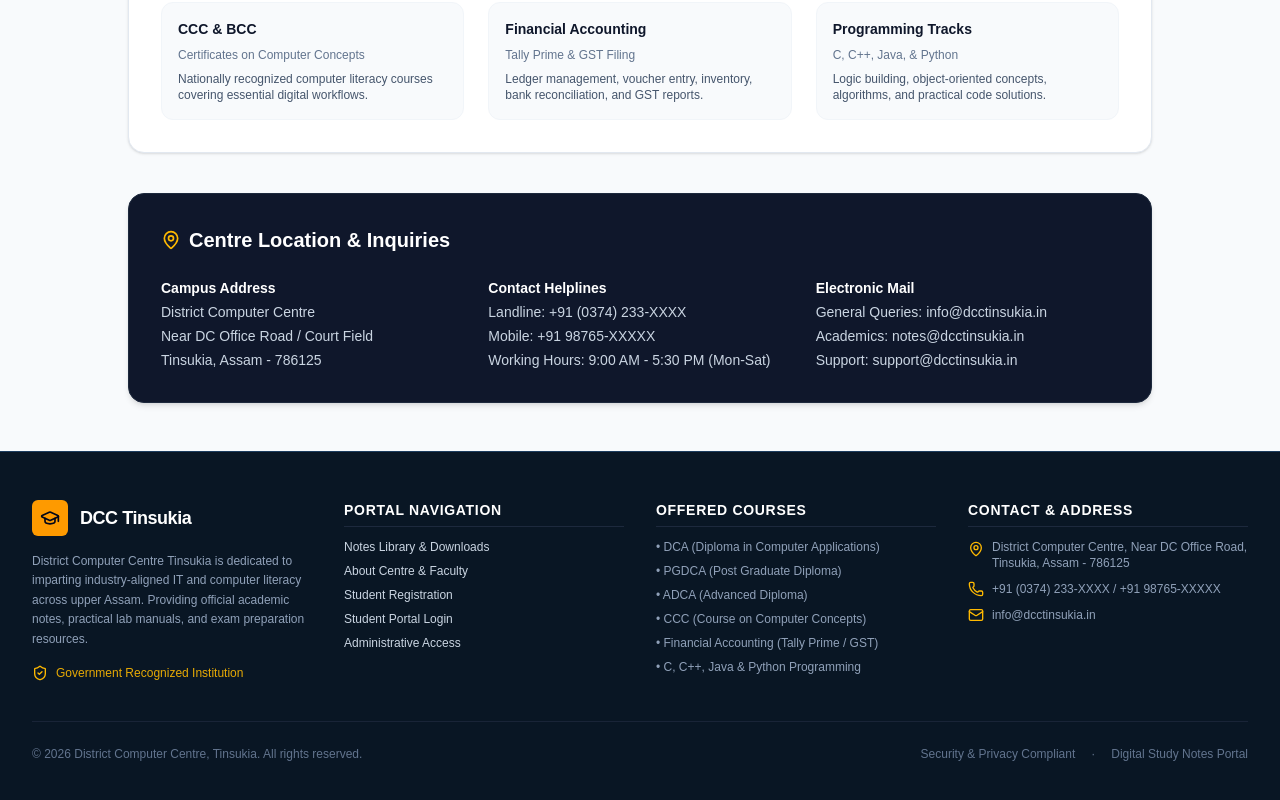
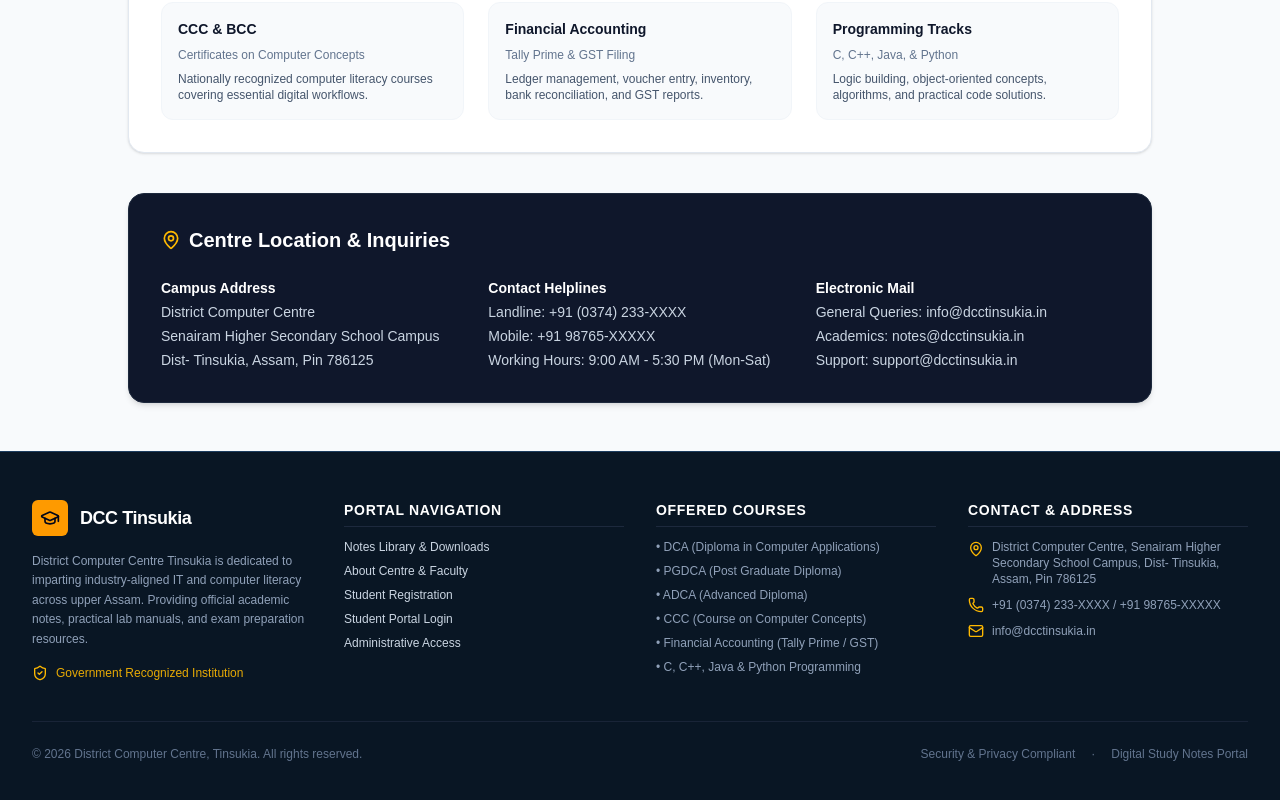
Before and after one commit to b4bidyut-dev/dcctinsukia, a Next.js app: page /about in a window 1280 px wide. Shown: the part 987-1787 px from the top of the page. Built offline with nearby package versions, Linux system fonts and the light colour scheme; no server answers.

Commit message:
fix: update address to Senairam Higher Secondary School Campus

```diff
--- a/src/app/about/page.tsx
+++ b/src/app/about/page.tsx
@@ -124,8 +124,8 @@ export default function AboutPage() {
             <div className="space-y-1">
               <div className="font-bold text-white">Campus Address</div>
               <p>District Computer Centre</p>
-              <p>Near DC Office Road / Court Field</p>
-              <p>Tinsukia, Assam - 786125</p>
+              <p>Senairam Higher Secondary School Campus</p>
+              <p>Dist- Tinsukia, Assam, Pin 786125</p>
             </div>
 
             <div className="space-y-1">
--- a/src/components/Footer.tsx
+++ b/src/components/Footer.tsx
@@ -80,7 +80,7 @@ export default function Footer() {
             <div className="space-y-2.5 text-xs text-slate-400">
               <div className="flex items-start space-x-2">
                 <MapPin className="w-4 h-4 text-amber-400 shrink-0 mt-0.5" />
-                <span>District Computer Centre, Near DC Office Road, Tinsukia, Assam - 786125</span>
+                <span>District Computer Centre, Senairam Higher Secondary School Campus, Dist- Tinsukia, Assam, Pin 786125</span>
               </div>
               <div className="flex items-center space-x-2">
                 <Phone className="w-4 h-4 text-amber-400 shrink-0" />
```
